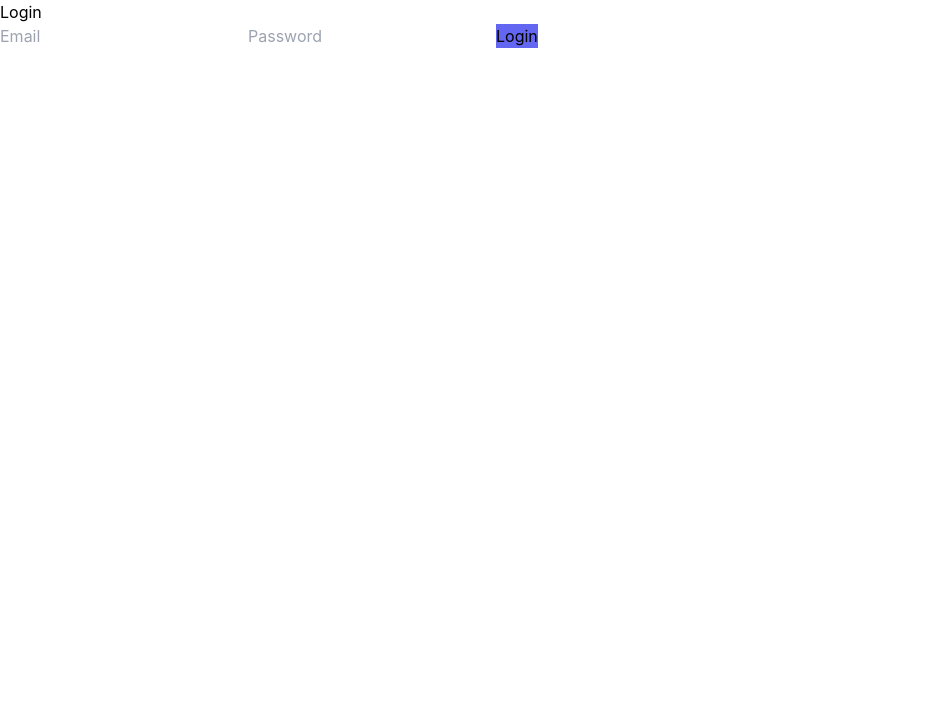
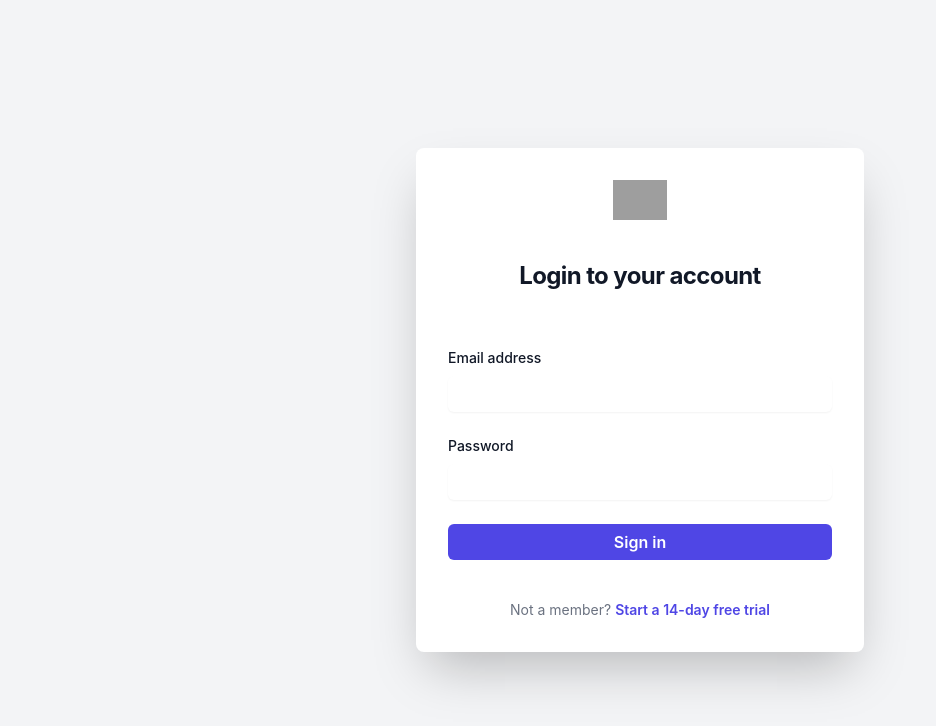
Before and after one commit to kavishavoshan/LostFoundSystem, a React (Create React App) app in the folder frontend/: page /login in a window 1280 px wide. Shown: the top 726 px of the page, without its empty margins (0-936 px from the left). Built offline with nearby package versions, Linux system fonts and the light colour scheme; grey boxes are pictures that could not be loaded.

Commit message:
Enhance login page UI with Tailwind CSS for improved styling and user experience

```diff
--- a/frontend/src/pages/Login.js
+++ b/frontend/src/pages/Login.js
@@ -26,16 +26,67 @@ const Login = () => {
   };
 
   return (
-    <div>
-      <h2>Login</h2>
-      {error && <p style={{ color: "red" }}>{error}</p>}
-      <form onSubmit={handleSubmit}>
-        <input type="email" name="email" placeholder="Email" onChange={handleChange} required />
-        <input type="password" name="password" placeholder="Password" onChange={handleChange} required />
+    <div className="flex h-screen items-center justify-center bg-gray-100">
+  <div className="w-full max-w-md space-y-14 rounded-lg bg-white p-8 shadow-2xl">
 
-        <button class="bg-indigo-500 ..." type="submit">Login</button>
-      </form>
-    </div>
+
+      <div className="sm:mx-auto sm:w-full sm:max-w-sm">
+        <img
+          className="mx-auto h-10 w-auto"
+          src="https://tailwindcss.com/plus-assets/img/logos/mark.svg?color=indigo&shade=600"
+          alt="Your Company"
+        />
+        <h2 className="mt-10 text-center text-2xl font-bold tracking-tight text-gray-900">
+          Login to your account
+        </h2>
+      </div>
+
+      <div className="mt-10 sm:mx-auto sm:w-full sm:max-w-sm">
+        <form className="space-y-6" onSubmit={handleSubmit}>
+          <div>
+            <label className="block text-sm font-medium text-gray-900">Email address</label>
+            <input
+              type="email"
+              name="email"
+              value={formData.email}
+              onChange={handleChange}
+              required
+              className="mt-2 block w-full rounded-md border-gray-300 px-3 py-1.5 text-gray-900 shadow-sm focus:border-indigo-600 focus:ring focus:ring-indigo-600"
+            />
+          </div>
+
+          <div>
+            <label className="block text-sm font-medium text-gray-900">Password</label>
+            <input
+              type="password"
+              name="password"
+              value={formData.password}
+              onChange={handleChange}
+              required
+              className="mt-2 block w-full rounded-md border-gray-300 px-3 py-1.5 text-gray-900 shadow-sm focus:border-indigo-600 focus:ring focus:ring-indigo-600"
+            />
+          </div>
+
+          {error && <p className="text-red-500 text-sm">{error}</p>}
+
+          <button
+            type="submit"
+            className="w-full rounded-md bg-indigo-600 px-3 py-1.5 text-white font-semibold hover:bg-indigo-500 focus:ring focus:ring-indigo-400"
+          >
+            Sign in
+          </button>
+        </form>
+
+        <p className="mt-10 text-center text-sm text-gray-500">
+          Not a member?{' '}
+          <a href="#" className="font-semibold text-indigo-600 hover:text-indigo-500">
+            Start a 14-day free trial
+          </a>
+        </p>
+      </div>
+
+  </div>
+</div>
   );
 };
 
```
